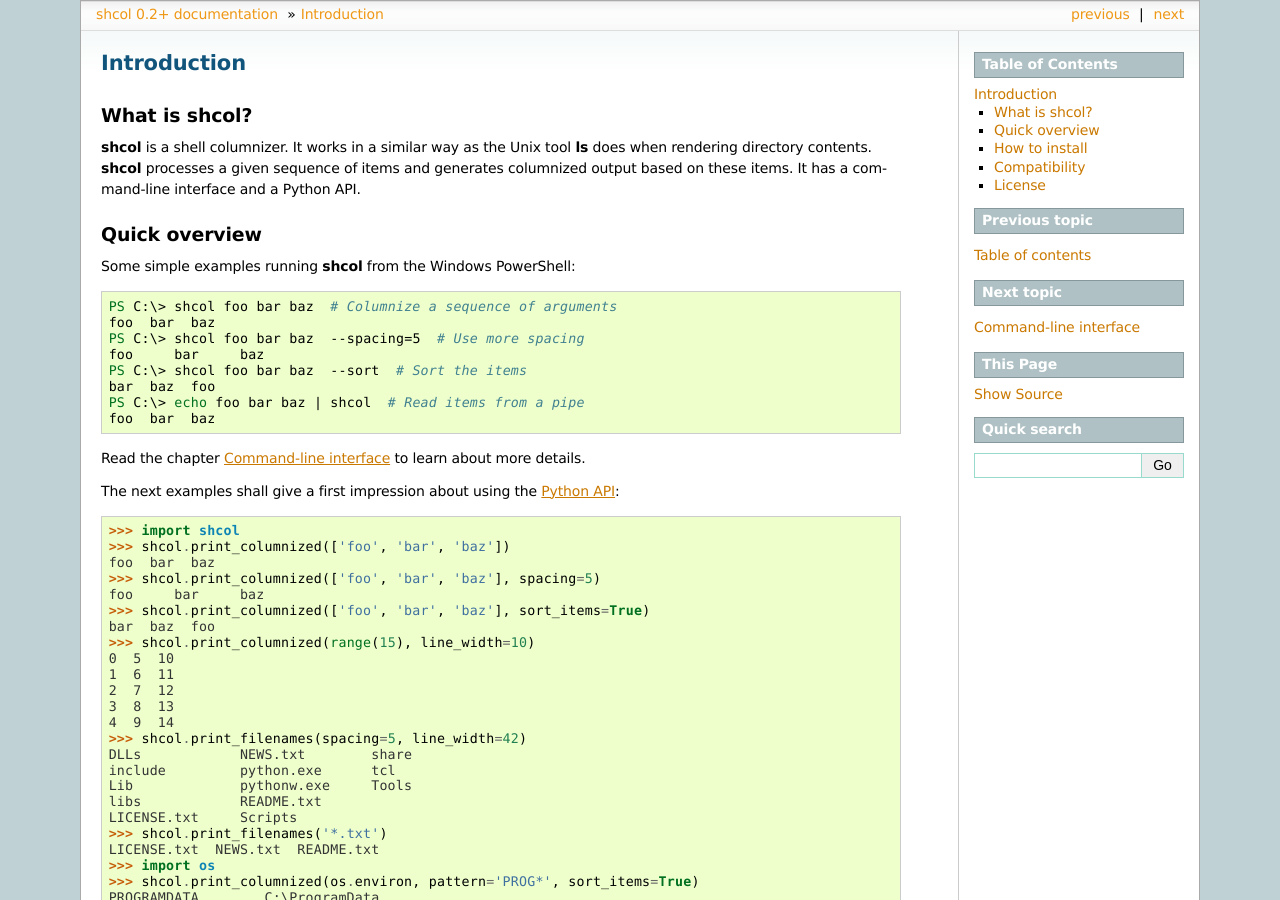
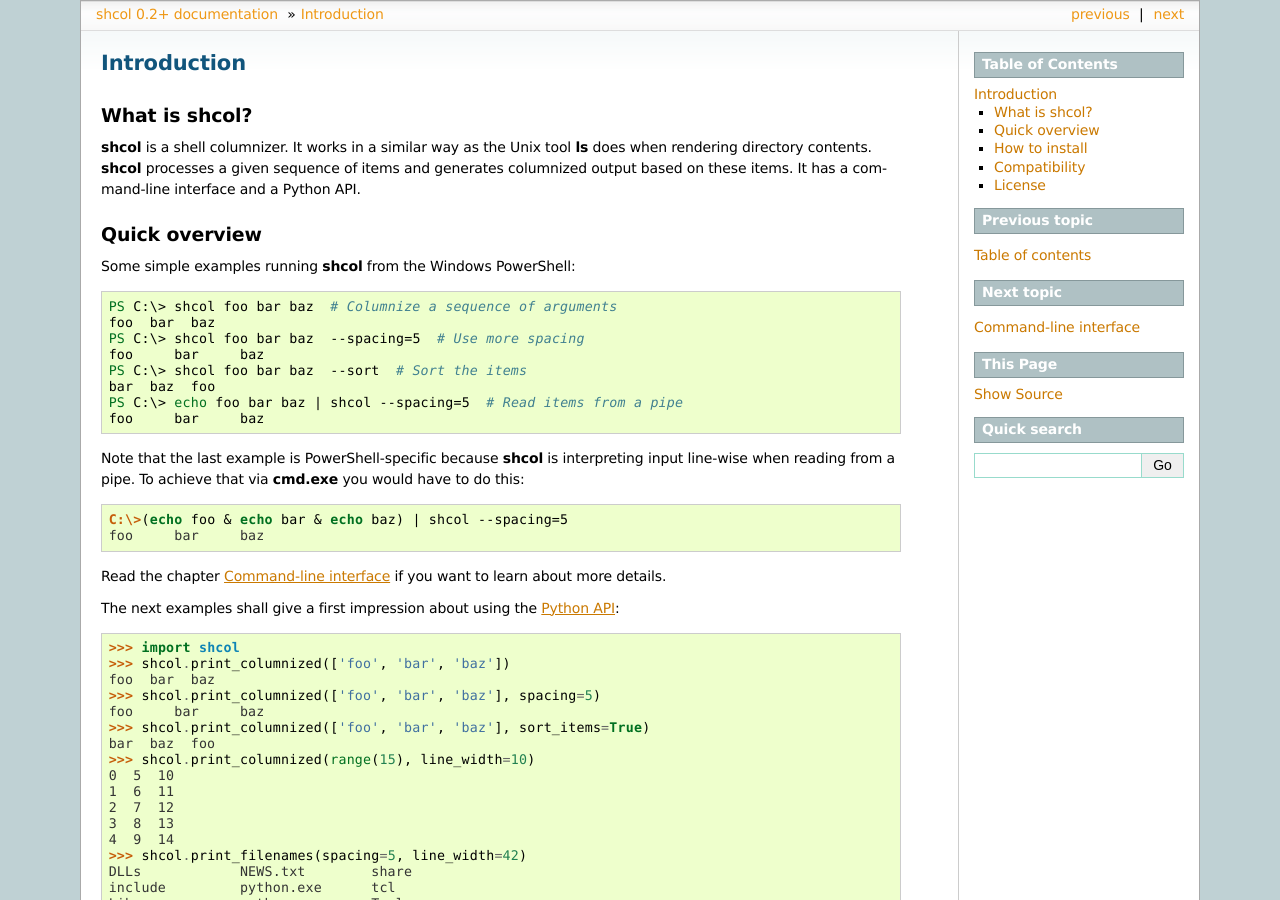
Before and after one commit to seblin/shcol, a Sphinx documentation site: the page built from doc/introduction.rst, in a window 1280 px wide and 900 px high. Built offline with Sphinx 7.4.7, drawn with Linux system fonts in a browser that asks for light colours.

Commit message:
Mention pitfall when using `echo` on `cmd.exe`.

```diff
--- a/doc/introduction.rst
+++ b/doc/introduction.rst
@@ -23,10 +23,19 @@
    foo     bar     baz
    PS C:\> shcol foo bar baz  --sort  # Sort the items
    bar  baz  foo
-   PS C:\> echo foo bar baz | shcol  # Read items from a pipe
-   foo  bar  baz
+   PS C:\> echo foo bar baz | shcol --spacing=5  # Read items from a pipe
+   foo     bar     baz
 
-Read the chapter :doc:`cli` to learn about more details.
+Note that the last example is PowerShell-specific because :program:`shcol` is
+interpreting input line-wise when reading from a pipe. To achieve that via
+:program:`cmd.exe` you would have to do this:
+
+.. code-block:: doscon
+
+   C:\>(echo foo & echo bar & echo baz) | shcol --spacing=5
+   foo     bar     baz
+
+Read the chapter :doc:`cli` if you want to learn about more details.
 
 The next examples shall give a first impression about using the
 :doc:`python-api`:
```
